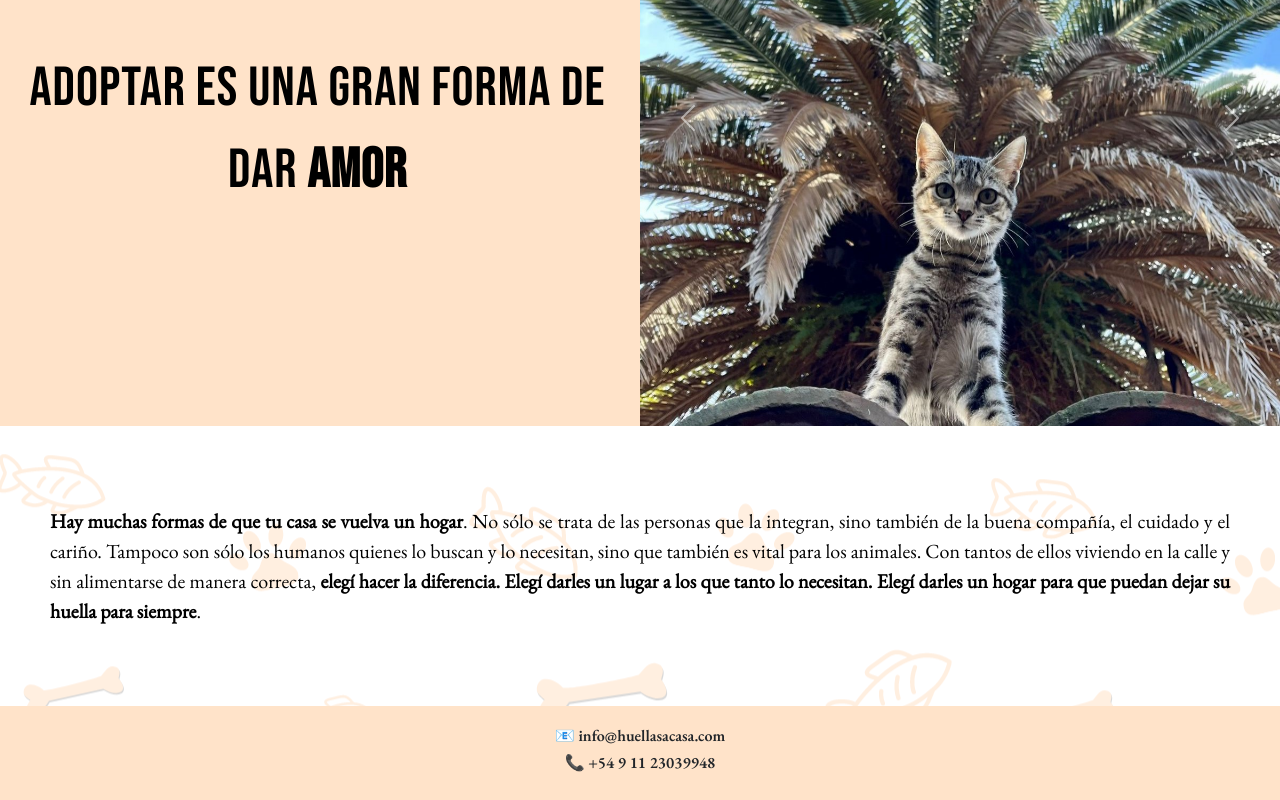
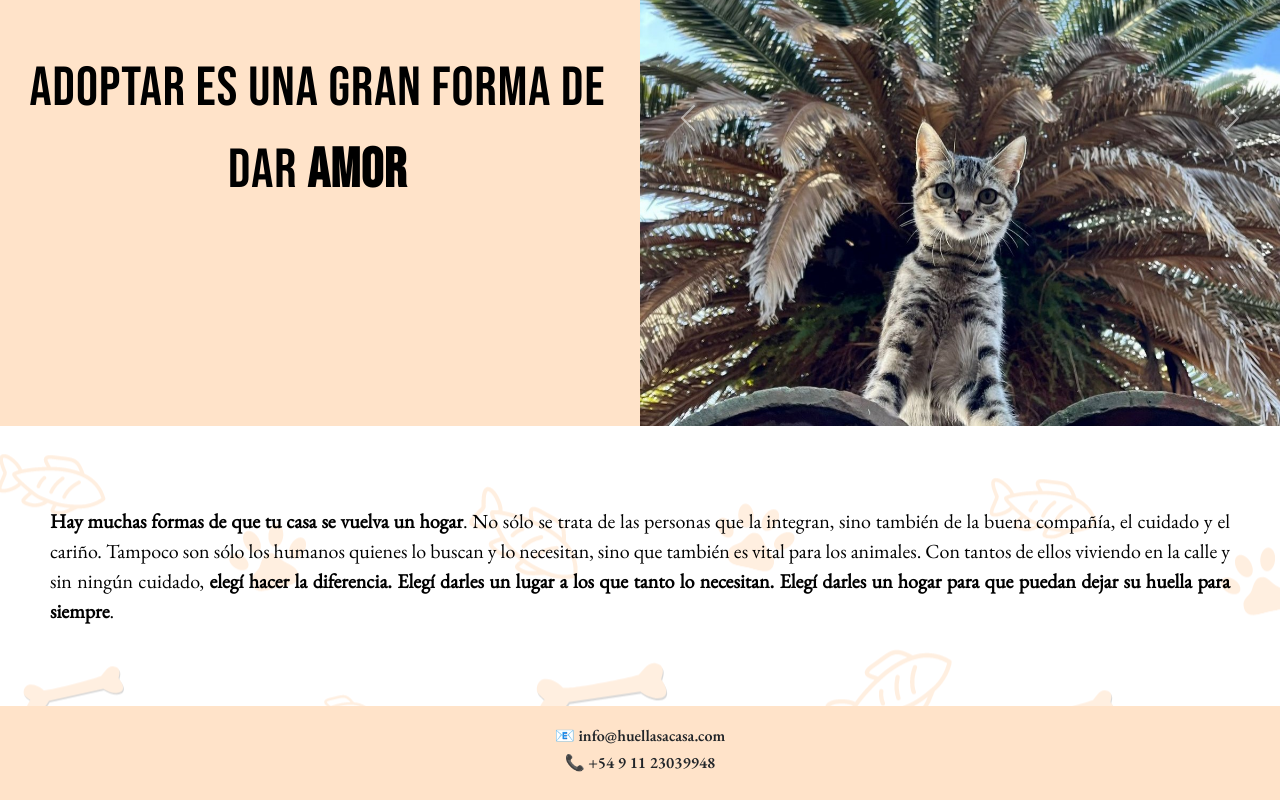
Before and after one commit to domhah/Preentrega2, a plain HTML site: page index.html in a window 1280 px wide. Shown: the part 500-1300 px from the top of the page. Drawn offline with nearby package versions, Linux system fonts and the light colour scheme.

Commit message:
preentrega2

```diff
--- a/css/style.css
+++ b/css/style.css
@@ -202,6 +202,7 @@ h3{
     color:black;
     margin-left: 25px;
     font-weight:500;
+    text-align: center;
 }
 
 /*FOOTER*/
--- a/index.html
+++ b/index.html
@@ -74,7 +74,7 @@
               </div>
         </section>
         <section>
-            <p class="texto_inicio"><strong>Hay muchas formas de que tu casa se vuelva un hogar</strong>. No sólo se trata de las personas que la integran, sino también de la buena compañía, el cuidado y el cariño. Tampoco son sólo los humanos quienes lo buscan y lo necesitan, sino que también es vital para los animales. Con tantos de ellos viviendo en la calle y sin alimentarse de manera correcta, <strong>elegí hacer la diferencia. Elegí darles un lugar a los que tanto lo necesitan. Elegí darles un hogar para que puedan dejar su huella para siempre</strong>.
+            <p class="texto_inicio"><strong>Hay muchas formas de que tu casa se vuelva un hogar</strong>. No sólo se trata de las personas que la integran, sino también de la buena compañía, el cuidado y el cariño. Tampoco son sólo los humanos quienes lo buscan y lo necesitan, sino que también es vital para los animales. Con tantos de ellos viviendo en la calle y sin ningún cuidado, <strong>elegí hacer la diferencia. Elegí darles un lugar a los que tanto lo necesitan. Elegí darles un hogar para que puedan dejar su huella para siempre</strong>.
             </p>
         </section>
     </main>
```
Also changed, not shown: 2 other files.
